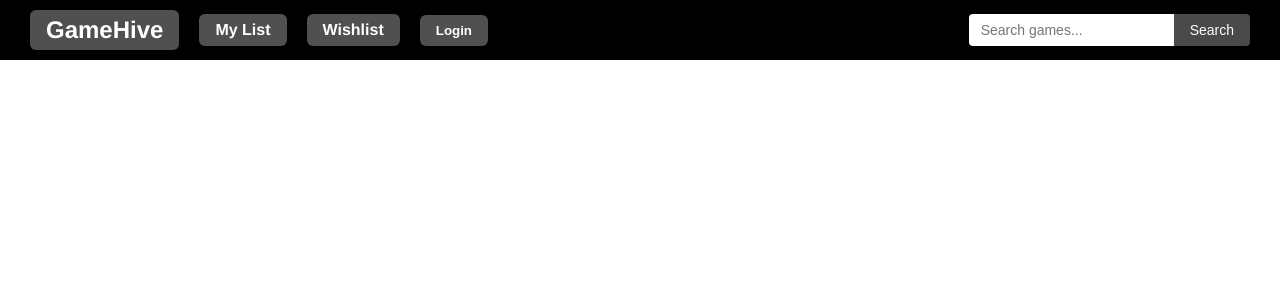
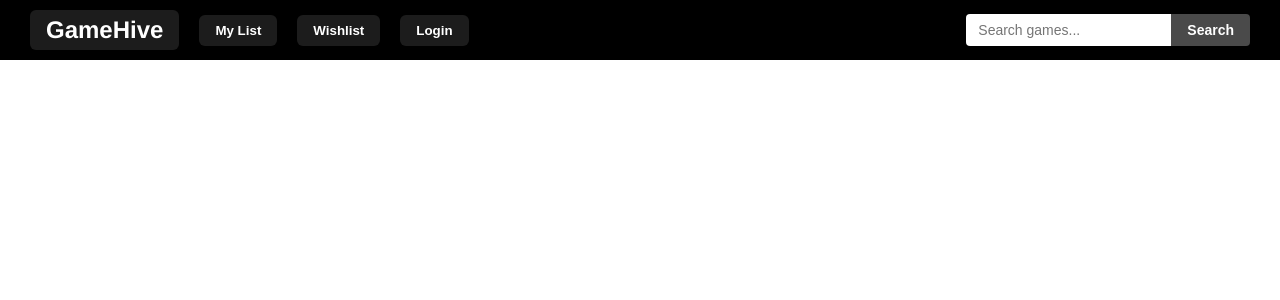
Before and after one commit to JohanRydin/SoftwareProject-Group-1, a React (Vite) app in the folder React/: page /mylist in a window 1280 px wide. Shown: the top 300 px of the page. Built offline with nearby package versions, Linux system fonts and the light colour scheme.

Commit message:
toggling done

```diff
--- a/React/src/App.jsx
+++ b/React/src/App.jsx
@@ -8,14 +8,16 @@ import './App.css';
 
 function App() {
   const [searchQuery, setSearchQuery] = useState('');
+  const [displayMyList, setDisplayMyList] = useState(false);
+  const [displayWishlist, setDisplayWishlist] = useState(false);
 
 
   return (
     <BrowserRouter>
       <div className="App">
-        <Navbar setSearchQuery={setSearchQuery}/>
+        <Navbar setSearchQuery={setSearchQuery} displayMyList={displayMyList} setDisplayMyList={setDisplayMyList} displayWishlist={displayWishlist} setDisplayWishlist={setDisplayWishlist} />
         <Routes>
-          <Route path="/" element={<Home searchQuery={searchQuery} />} />
+          <Route path="/" element={<Home searchQuery={searchQuery} displayMyList={displayMyList} displayWishlist={displayWishlist} />} />
           <Route path="/mylist" element={<MyList />} />
           <Route path="/wishlist" element={<Wishlist />} />
         </Routes>
--- a/React/src/user/Home.jsx
+++ b/React/src/user/Home.jsx
@@ -2,7 +2,7 @@ import React, { useState, useEffect } from 'react';
 import './Home.css';
 import GameList from './GameList'
 
-function Home({searchQuery}) {
+function Home({searchQuery, displayMyList, displayWishlist}) {
   const [games, setGames] = useState([]);
   const [loading, setLoading] = useState(true);
   const [error, setError] = useState(false);
@@ -46,6 +46,8 @@ function Home({searchQuery}) {
     <div className="home">
       <div className="games-row">
         {searchQuery != '' && (<GameList games={games} title={searchQuery}/>)}
+        {displayMyList && (<GameList games={games} title ="My List"/>)}
+        {displayWishlist && (<GameList games={games} title ="Wishlist"/>)}
         <GameList games={games} title="Top 1 games"/>
         <GameList games={games} title="Top 1 games"/>
         <GameList games={games} title="Top 1 games"/>
--- a/React/src/user/Navbar.css
+++ b/React/src/user/Navbar.css
@@ -24,12 +24,22 @@
   padding: 8px 16px;
   margin-right: 20px;
   border-radius: 6px;
-  background-color: rgba(255, 255, 255, 0.315);
+  background-color: #4a4a4a63;
 }
 
 .nav-item:hover {
-  background-color: rgba(255, 255, 255, 0.2);
+  background-color: #89878734;
   color: #4a90e2;
+}
+
+button {
+  color: white;
+  text-decoration: none;
+  padding: 8px 16px;
+  border: none;
+  background-color: #4a4a4a63;
+  font-weight: bold;
+  cursor: pointer;
 }
 
 .logo {
@@ -68,13 +78,3 @@
 .search-button:hover {
   background-color: #666;
 }
-
-.auth-button {
-  color: white;
-  text-decoration: none;
-  padding: 8px 16px;
-  border: none;
-  background-color: rgba(255, 255, 255, 0.315);
-  font-weight: bold;
-  cursor: pointer;
-}
--- a/React/src/user/Navbar.jsx
+++ b/React/src/user/Navbar.jsx
@@ -1,8 +1,9 @@
 import React, { useState } from 'react';
 import { Link } from 'react-router-dom';
 import './Navbar.css';
+import Button from '@mui/material/Button';
 
-const Navbar = ({setSearchQuery}) => {
+const Navbar = ({setSearchQuery, displayMyList, setDisplayMyList, displayWishlist, setDisplayWishlist}) => {
   const [isLoggedIn, setIsLoggedIn] = useState(false);
   const [inputValue, setInputValue] = useState('');
 
@@ -11,6 +12,8 @@ const Navbar = ({setSearchQuery}) => {
     e.preventDefault();
     console.log('Searching for:', inputValue);
     setSearchQuery(inputValue);
+    setDisplayWishlist(false)
+    setDisplayMyList(false)
   };
 
   const handleAuthClick = () => {
@@ -27,9 +30,25 @@ const Navbar = ({setSearchQuery}) => {
   return (
     <nav className="navbar">
       <div className="nav-items">
-        <Link to="/" className="nav-item logo">GameHive</Link>
-        <Link to="/mylist" className="nav-item">My List</Link>
-        <Link to="/wishlist" className="nav-item">Wishlist</Link>
+        <h1 className="nav-item logo" >GameHive</h1>
+        <button className="nav-item"
+          onClick={() => {setDisplayMyList(!displayMyList)
+            setDisplayWishlist(false)
+            setSearchQuery('')
+          }}
+          style={{background : displayMyList ? '#04820a63': '#4a4a4a63'}}
+        >
+          My List
+        </button>
+        <button className="nav-item"
+          onClick={() => {setDisplayWishlist(!displayWishlist)
+            setDisplayMyList(false)
+            setSearchQuery('')
+          }}
+          style={{background : displayWishlist ? '#04820a63': '#4a4a4a63'}}
+        >
+          Wishlist
+        </button>
 
         <button
           onClick={handleAuthClick}
```
